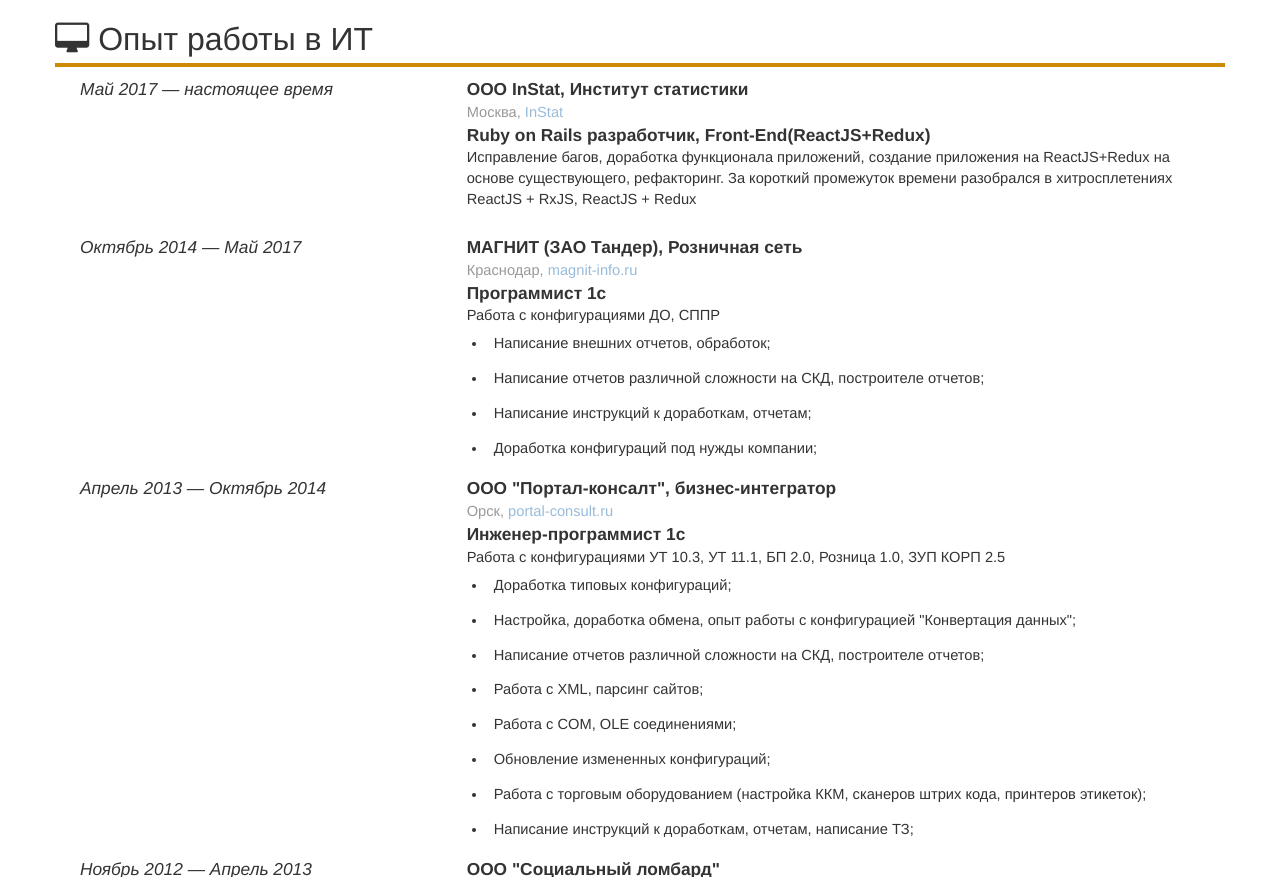
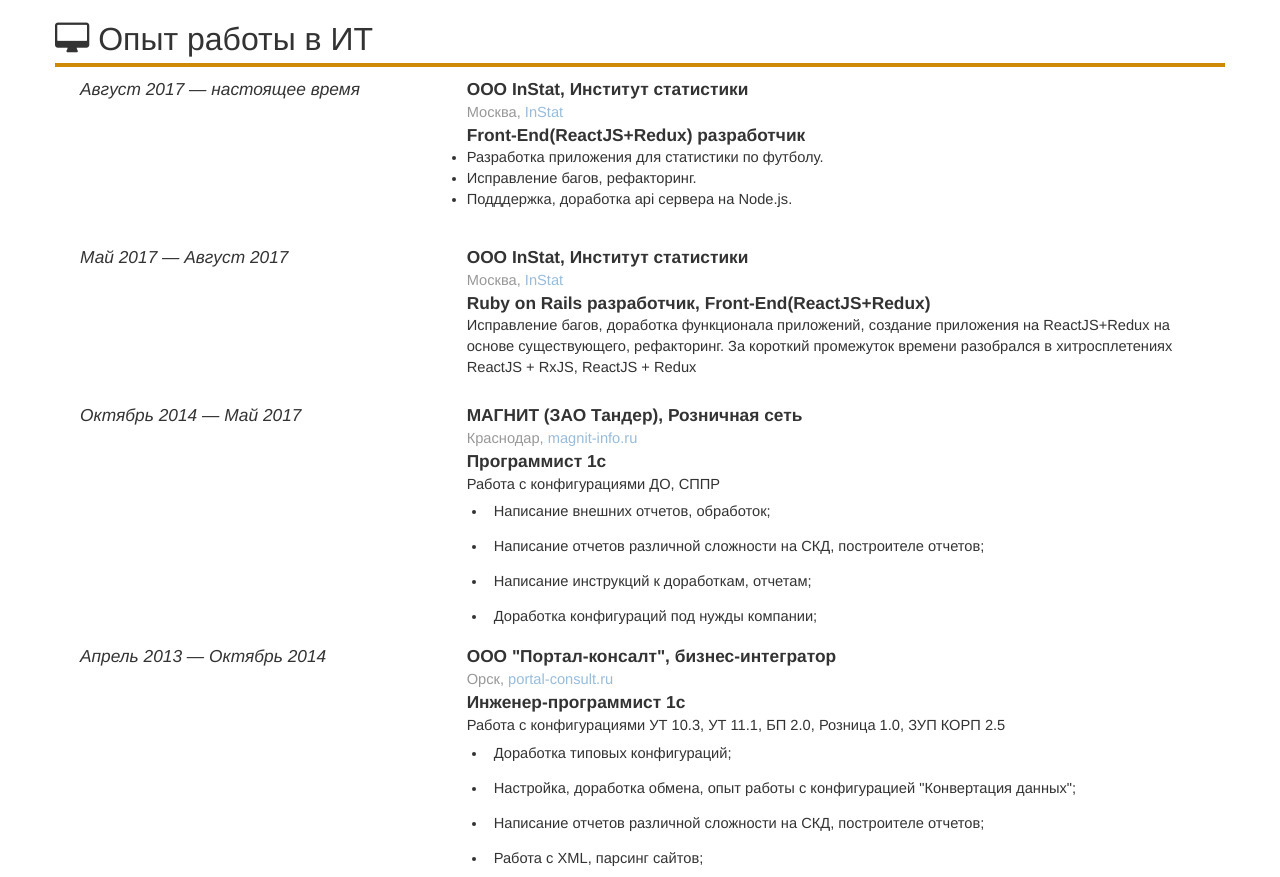
Before and after one commit to kruglay/cv, a plain HTML site: page index.html in a window 1280 px wide. Shown: the part 1720-2597 px from the top of the page. Drawn offline with Linux system fonts and the light colour scheme.

Commit message:
Update index.html
add new vacancy item

```diff
--- a/index.html
+++ b/index.html
@@ -233,11 +233,38 @@
          <i class="fa fa-desktop fa"></i>
           <span>Опыт работы в ИТ</span>
       </div>
-      <!--first-->
+      <!--1st-->
       <div class="row text">
         <div class="col-sm-4">
           <p class="date">
-            Май 2017 — настоящее время
+            Август 2017 — настоящее время
+          </p>
+        </div>
+        <div class="col-sm-8">
+          <div class="org">
+            ООО InStat, Институт статистики
+          </div>
+          <div class="location">
+            Москва, <a href="http://instatfootball.com/">InStat</a>
+          </div>
+          <div class="position">
+            Front-End(ReactJS+Redux) разработчик
+          </div>
+          <div class="responsibility">
+            <ul>
+              <li>Разработка приложения для статистики по футболу.
+              <li>Исправление багов, рефакторинг.
+              <li>Подддержка, доработка api сервера на Node.js.
+            </ul>
+          </div>
+          </br>
+        </div>
+      </div>
+      <!--2nd-->
+      <div class="row text">
+        <div class="col-sm-4">
+          <p class="date">
+            Май 2017 — Август 2017
           </p>
         </div>
         <div class="col-sm-8">
@@ -257,7 +284,7 @@
           </br>
         </div>
       </div>
-      <!--first-->
+      <!--3rd-->
       <div class="row text">
         <div class="col-sm-4">
           <p class="date">
@@ -285,7 +312,7 @@
           </div>
         </div>
       </div>
-      <!--second-->
+      <!--4th-->
       <div class="row text">
         <div class="col-sm-4">
           <p class="date">
```
